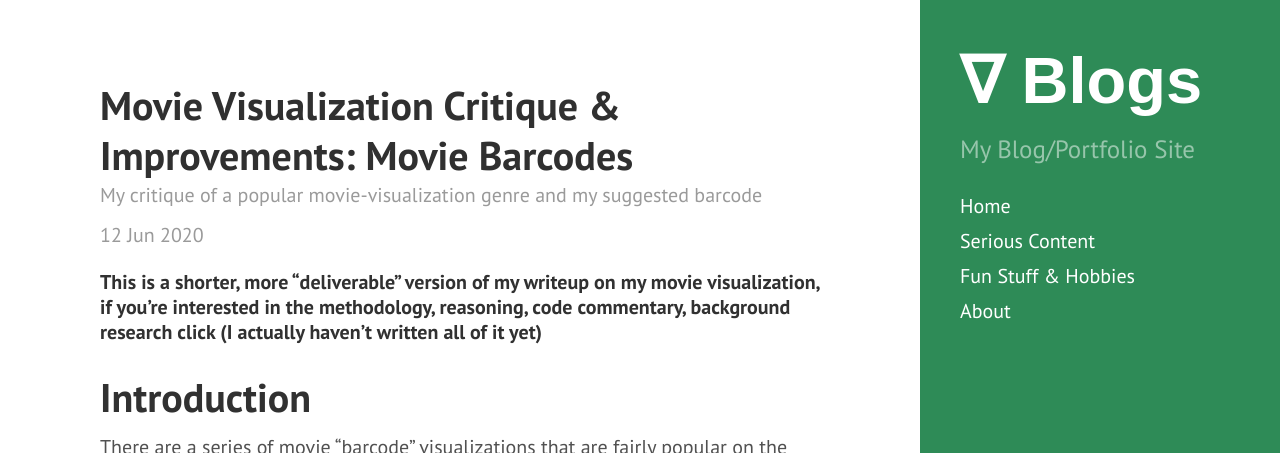
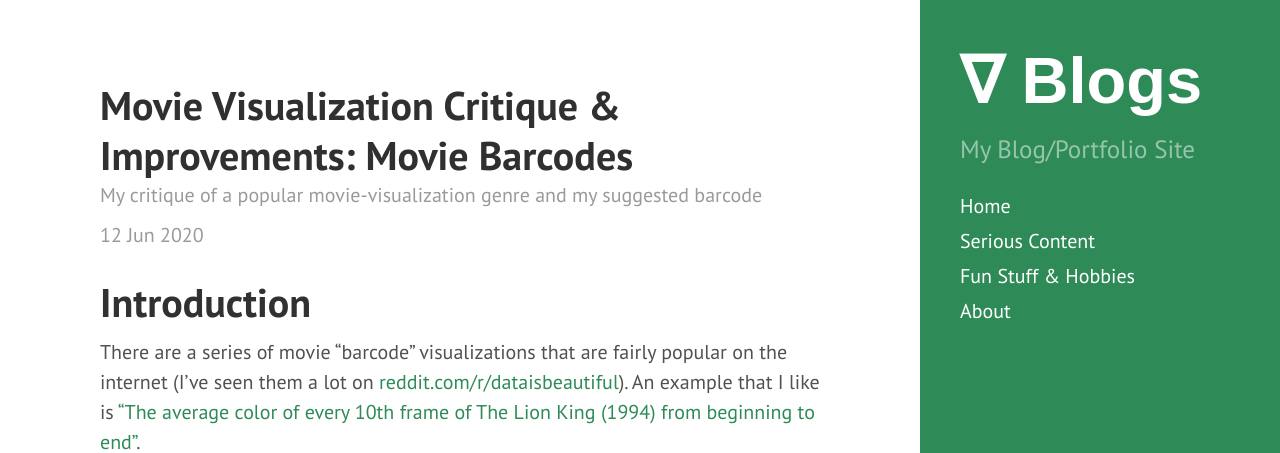
Before and after one commit to tedkim97/tedkim97.github.io, a Jekyll site: the page built from _posts/2020-06-12-movie_vis_presentable.md, in a window 1280 px wide and 900 px high, cut to the strip 0-453 px from the top of the window. Built offline with Jekyll 4.4.1, drawn with Linux system fonts in a browser that asks for light colours; a script that is not in the unit is left out.

Commit message:
minor text readjustment

```diff
--- a/_posts/2020-06-12-movie_vis_presentable.md
+++ b/_posts/2020-06-12-movie_vis_presentable.md
@@ -9,8 +9,6 @@ frontpage: true
 technical: true
 funstuff: true
 ---
-
-##### This is a shorter, more "deliverable" version of my writeup on my movie visualization, if you're interested in the methodology, reasoning, code commentary, background research click (I actually haven't written all of it yet)
 
 # Introduction
 There are a series of movie "barcode" visualizations that are fairly popular on the internet (I've seen them a lot on [reddit.com/r/dataisbeautiful](https://www.reddit.com/r/dataisbeautiful/)). An example that I like is ["The average color of every 10th frame of The Lion King (1994) from beginning to end"](https://www.reddit.com/r/dataisbeautiful/comments/d6l2d0/oc_the_average_color_of_every_10th_frame_of_the/).
```
